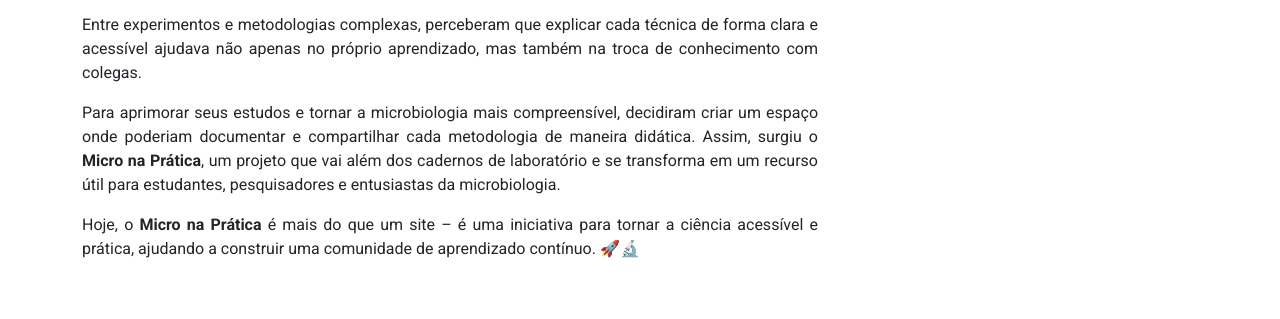
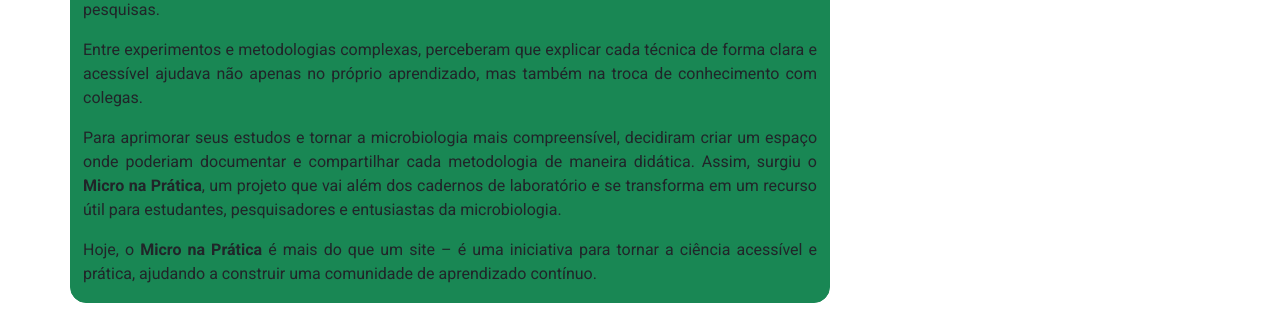
Before and after one commit to juninhosrf/labmicro, a plain HTML site: page pages/about.html in a window 1280 px wide. Shown: the part 231-550 px from the top of the page. Drawn offline with nearby package versions, Linux system fonts and the light colour scheme.

Commit message:
alteracoes
att

```diff
--- a/css/style.css
+++ b/css/style.css
@@ -53,3 +53,8 @@ footer {
     pointer-events: none;
     opacity: 0.6;
 }
+
+.border-success {
+    --bs-border-opacity: 1;
+    border-color: rgba(var(--bs-success-rgb), var(--bs-border-opacity)) !important;
+  }
--- a/pages/about.html
+++ b/pages/about.html
@@ -17,9 +17,9 @@
 
     <!-- Main -->
     <main>
-        <div class="container mt-4">
-            <div class="row align-items-center">
-                <div class="col-md-8">
+        <div class="container mt-2">
+            <div class="row align-items-center mt-4">
+                <div class="col-md-8 mt-4 border border-success rounded-4 bg-success ">
                     <h1>Como surgiu o Micro na Prática?</h1>
                     <p class="about-text">
                         O <strong>Micro na Prática</strong> nasceu da curiosidade e da vontade de compartilhar conhecimento. Carol e Antonio, dois doutorandos apaixonados por microbiologia, se conheceram no laboratório durante suas pesquisas.
@@ -31,7 +31,7 @@
                         Para aprimorar seus estudos e tornar a microbiologia mais compreensível, decidiram criar um espaço onde poderiam documentar e compartilhar cada metodologia de maneira didática. Assim, surgiu o <strong>Micro na Prática</strong>, um projeto que vai além dos cadernos de laboratório e se transforma em um recurso útil para estudantes, pesquisadores e entusiastas da microbiologia.
                     </p>
                     <p class="about-text">
-                        Hoje, o <strong>Micro na Prática</strong> é mais do que um site – é uma iniciativa para tornar a ciência acessível e prática, ajudando a construir uma comunidade de aprendizado contínuo. 🚀🔬
+                        Hoje, o <strong>Micro na Prática</strong> é mais do que um site – é uma iniciativa para tornar a ciência acessível e prática, ajudando a construir uma comunidade de aprendizado contínuo.
                     </p>
 
                 </div>
```
